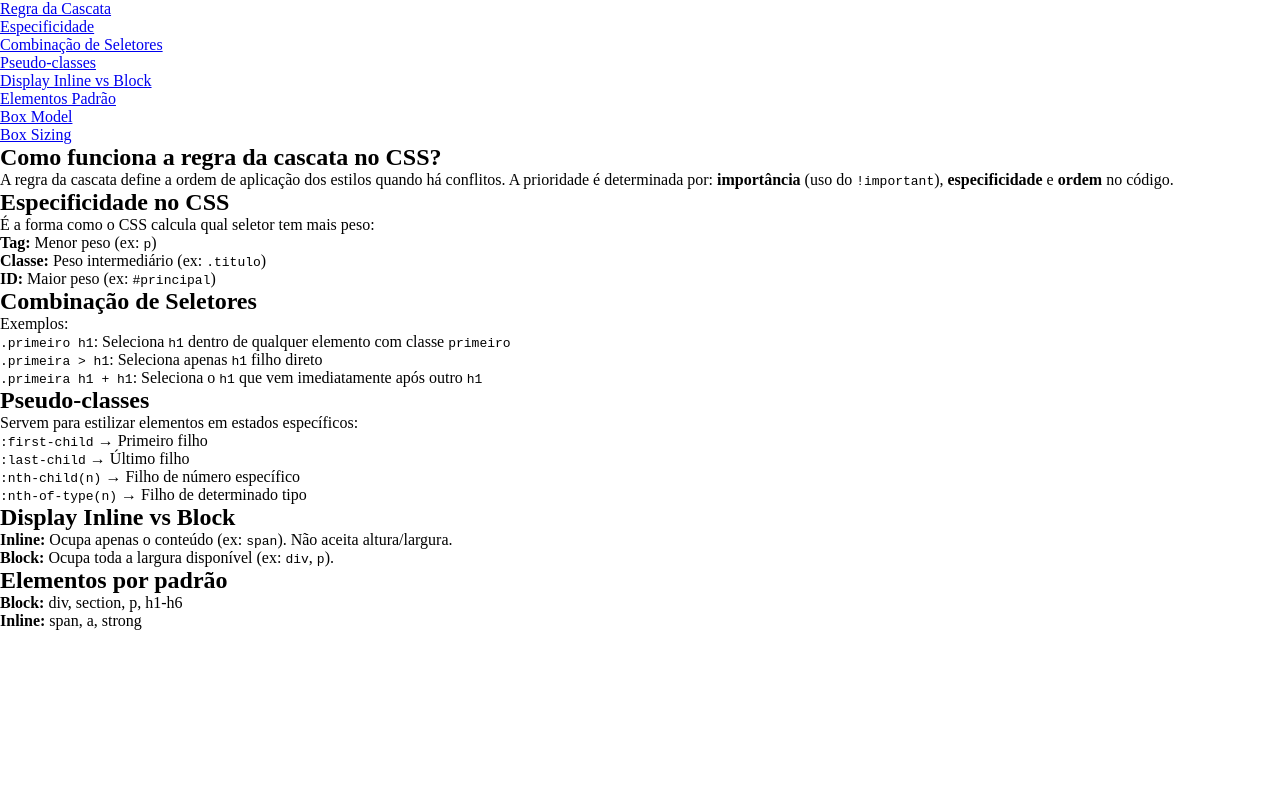
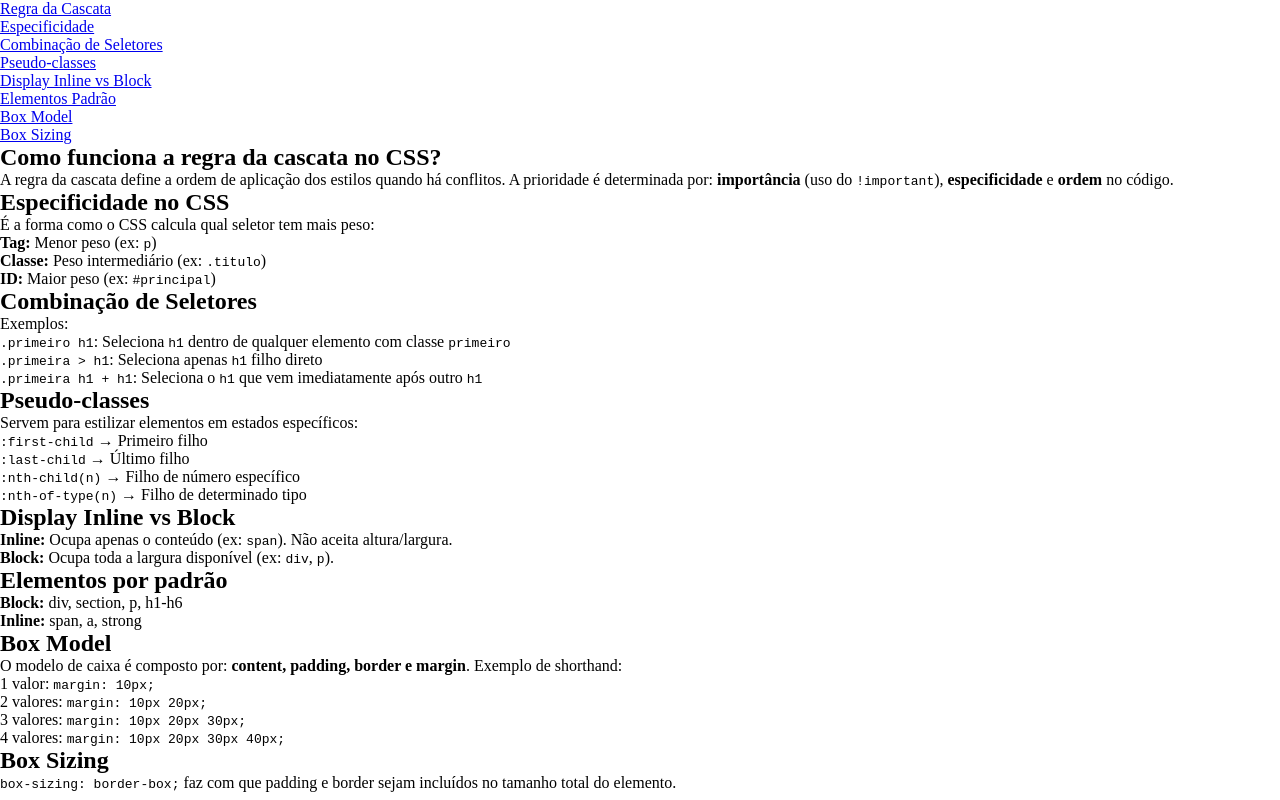
Before and after one commit to braga-pcd/atv-temas, a plain HTML site: page index.html in a window 1280 px wide. Drawn offline with Linux system fonts and the light colour scheme.

Commit message:
ultimo commit html

```diff
--- a/index.html
+++ b/index.html
@@ -71,5 +71,22 @@
                 <li><strong>Inline:</strong> span, a, strong</li>
             </ul>
         </section>
+
+        <section id="box-model">
+            <h1>Box Model</h1>
+            <p>O modelo de caixa é composto por: <strong>content, padding, border e margin</strong>. Exemplo de shorthand:</p>
+            <ul>
+                <li>1 valor: <code>margin: 10px;</code></li>
+                <li>2 valores: <code>margin: 10px 20px;</code></li>
+                <li>3 valores: <code>margin: 10px 20px 30px;</code></li>
+                <li>4 valores: <code>margin: 10px 20px 30px 40px;</code></li>
+            </ul>
+        </section>
+
+        <section id="box-sizing">
+            <h1>Box Sizing</h1>
+            <p><code>box-sizing: border-box;</code> faz com que padding e border sejam incluídos no tamanho total do elemento.</p>
+        </section>
+    </main>
 </body>
 </html>
```
